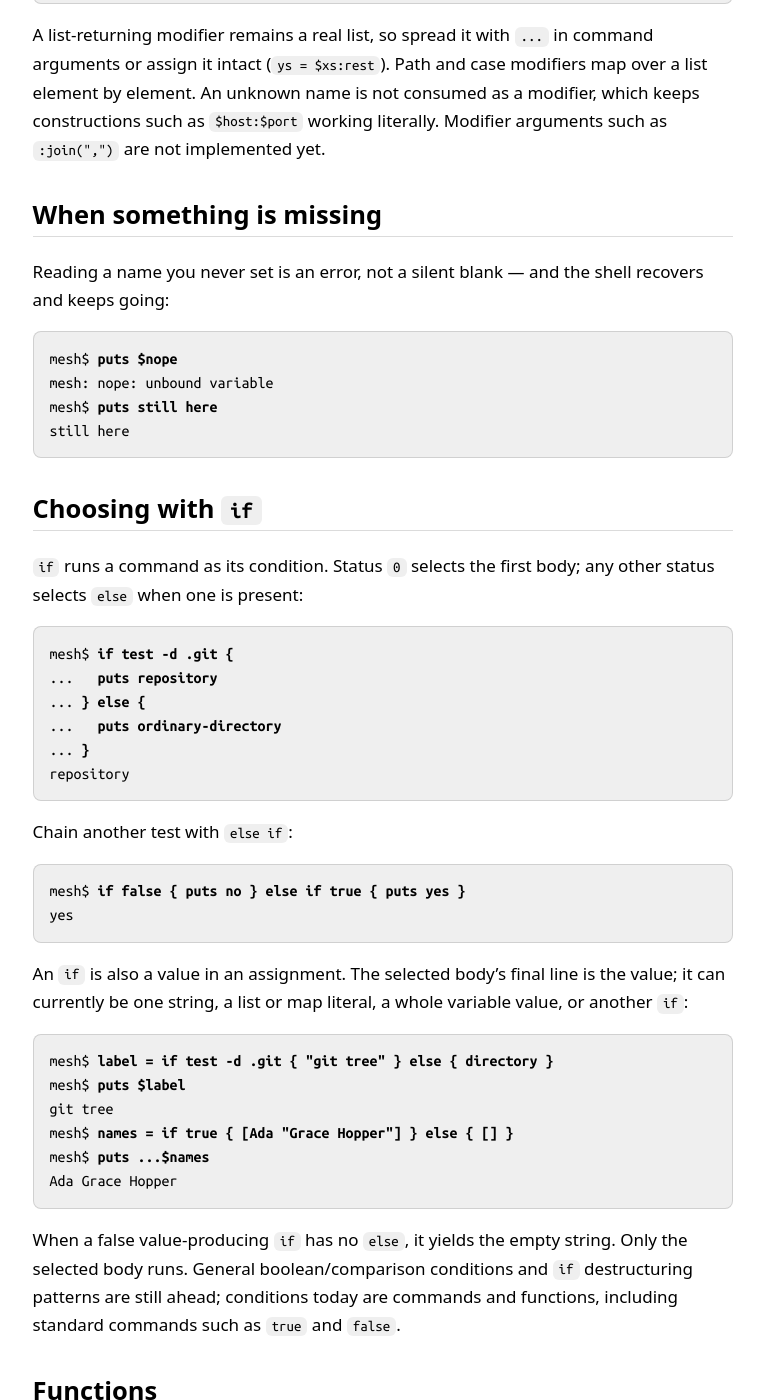
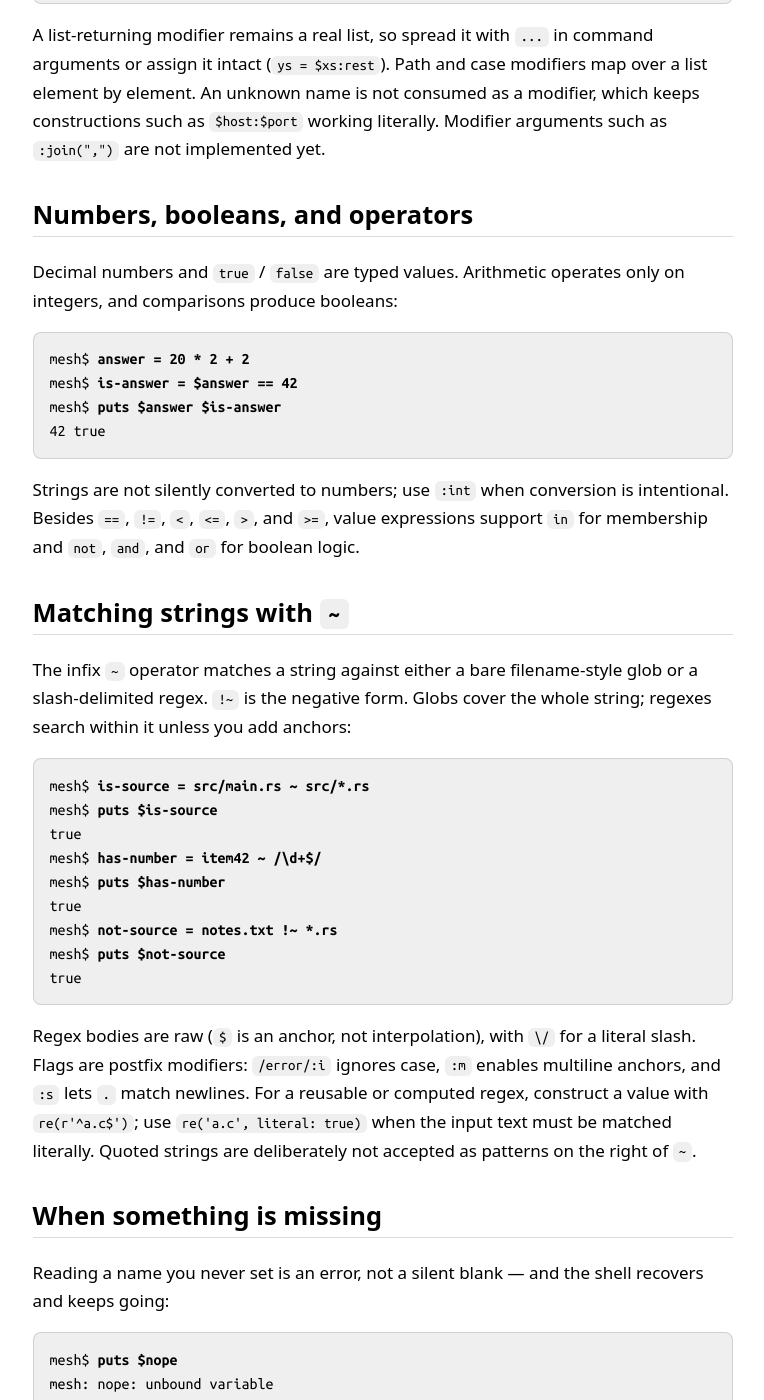
Before and after one commit to mikelward/mesh, a Jekyll site: the page built from docs/TOUR.md, in a window 1280 px wide and 1400 px high, scrolled down 5425 px. Shown: the whole window, without its empty margins (257-1021 px from the left). Built offline with Jekyll 4.4.1, drawn with Linux system fonts in a browser that asks for light colours; our own code applies the rules of GitHub Pages for plain Markdown files; some of the changed text lies outside the part shown.

Commit message:
Refresh user documentation for matching and iteration
Document regex and glob matching, regex construction and flags, and the typed operator surface in docs/REFERENCE.md.\n\nExpand docs/TOUR.md with runnable examples for scalar expressions, tilde matching, list patterns, collection and map iteration, and the implemented match slice. Update README.md so its M3 feature summary matches the current runtime.

```diff
--- a/docs/TOUR.md
+++ b/docs/TOUR.md
@@ -236,6 +236,47 @@
 a modifier, which keeps constructions such as `$host:$port` working literally.
 Modifier arguments such as `:join(",")` are not implemented yet.
 
+## Numbers, booleans, and operators
+
+Decimal numbers and `true` / `false` are typed values. Arithmetic operates only
+on integers, and comparisons produce booleans:
+
+<pre>
+mesh$ <strong>answer = 20 * 2 + 2</strong>
+mesh$ <strong>is-answer = $answer == 42</strong>
+mesh$ <strong>puts $answer $is-answer</strong>
+42 true
+</pre>
+
+Strings are not silently converted to numbers; use `:int` when conversion is
+intentional. Besides `==`, `!=`, `<`, `<=`, `>`, and `>=`, value expressions
+support `in` for membership and `not`, `and`, and `or` for boolean logic.
+
+## Matching strings with `~`
+
+The infix `~` operator matches a string against either a bare filename-style
+glob or a slash-delimited regex. `!~` is the negative form. Globs cover the
+whole string; regexes search within it unless you add anchors:
+
+<pre>
+mesh$ <strong>is-source = src/main.rs ~ src/*.rs</strong>
+mesh$ <strong>puts $is-source</strong>
+true
+mesh$ <strong>has-number = item42 ~ /\d+$/</strong>
+mesh$ <strong>puts $has-number</strong>
+true
+mesh$ <strong>not-source = notes.txt !~ *.rs</strong>
+mesh$ <strong>puts $not-source</strong>
+true
+</pre>
+
+Regex bodies are raw (`$` is an anchor, not interpolation), with `\/` for a
+literal slash. Flags are postfix modifiers: `/error/:i` ignores case, `:m`
+enables multiline anchors, and `:s` lets `.` match newlines. For a reusable or
+computed regex, construct a value with `re(r'^a.c$')`; use
+`re('a.c', literal: true)` when the input text must be matched literally. Quoted
+strings are deliberately not accepted as patterns on the right of `~`.
+
 ## When something is missing
 
 Reading a name you never set is an error, not a silent blank — and the shell
@@ -283,9 +324,62 @@
 </pre>
 
 When a false value-producing `if` has no `else`, it yields the empty string.
-Only the selected body runs. General boolean/comparison conditions and `if`
-destructuring patterns are still ahead; conditions today are commands and
-functions, including standard commands such as `true` and `false`.
+Only the selected body runs. A condition can be a command/function status or a
+value expression such as `$answer == 42`.
+
+List patterns can test a shape and bind its pieces at the same time. `_` ignores
+one element and `...rest` captures any number of middle elements. A mismatch in
+an `if` simply chooses `else` without changing any bindings:
+
+<pre>
+mesh$ <strong>items = [first middle last]</strong>
+mesh$ <strong>if [head ...rest] = $items { puts $head ...$rest }</strong>
+first middle last
+</pre>
+
+The same patterns work in assignment, `for`, and `match`. A mismatched plain
+assignment is an error rather than a partial binding.
+
+## Iterating collections
+
+`for` iterates lists without splitting their elements, integer ranges by value,
+and maps in insertion order. Map loops use a key and value binder:
+
+<pre>
+mesh$ <strong>for item in [one "two words"] { puts $item }</strong>
+one
+two words
+mesh$ <strong>for n in 1..=3 { puts $n }</strong>
+1
+2
+3
+mesh$ <strong>ports = [http: 80, https: 443]</strong>
+mesh$ <strong>for protocol, port in $ports { puts "$protocol=$port" }</strong>
+http=80
+https=443
+</pre>
+
+`1..3` excludes `3`; `1..=3` includes it. `break` exits the nearest loop and
+`continue` skips to its next iteration. A list-pattern binder destructures each
+list element, for example `for [key value] in $pairs { ... }`.
+
+## Selecting a value with `match`
+
+`match` tries arms from top to bottom. The implemented surface supports exact
+values, list patterns, `_`, and `if` guards:
+
+<pre>
+mesh$ <strong>command = [start server verbose]</strong>
+mesh$ <strong>result = match $command {
+...   [verb ...args] if $verb == start { [$verb ...$args] }
+...   _ { [] }
+... }</strong>
+mesh$ <strong>puts ...$result</strong>
+start server verbose
+</pre>
+
+Glob, regex, range, and alternate `match` arms are still ahead; use the `~`
+operator for a one-line glob or regex test today.
 
 ## Functions
 
```
Also changed, not shown: docs/REFERENCE.md (+43 -11 lines), README.md.
